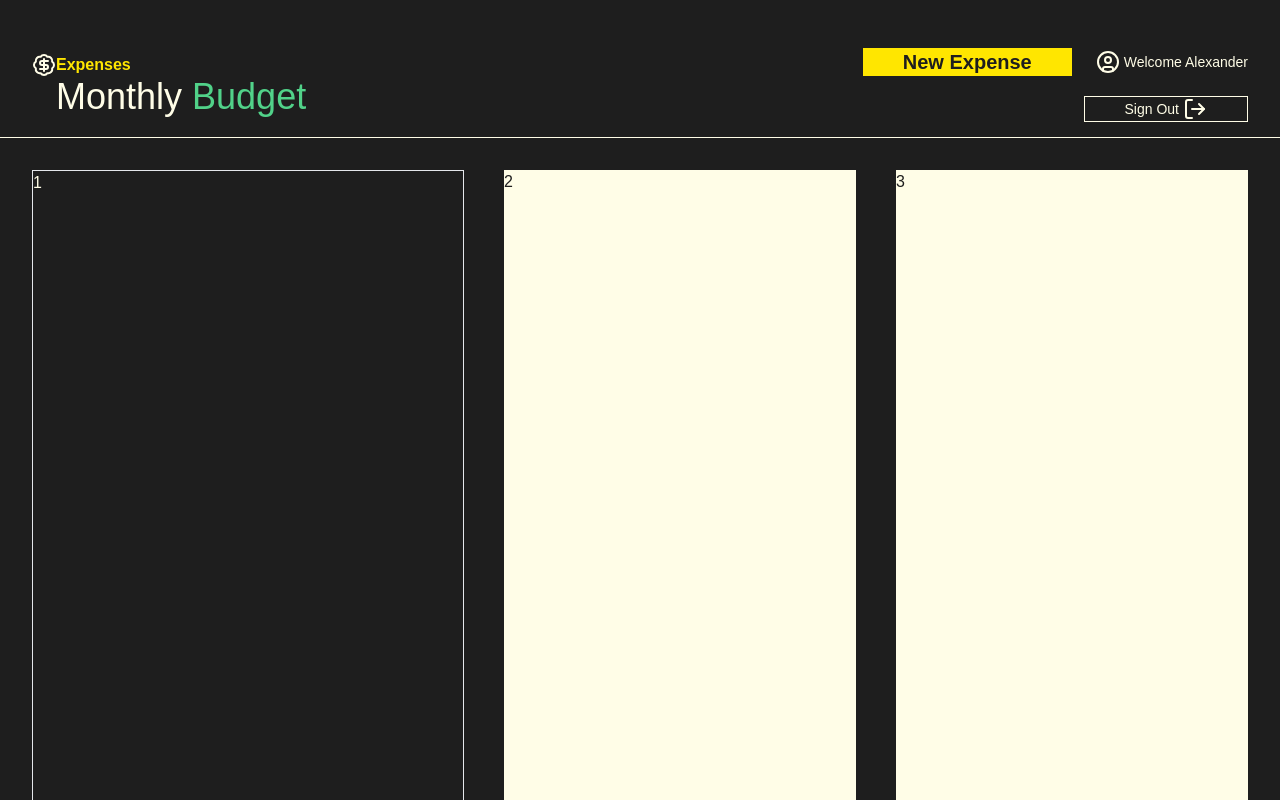
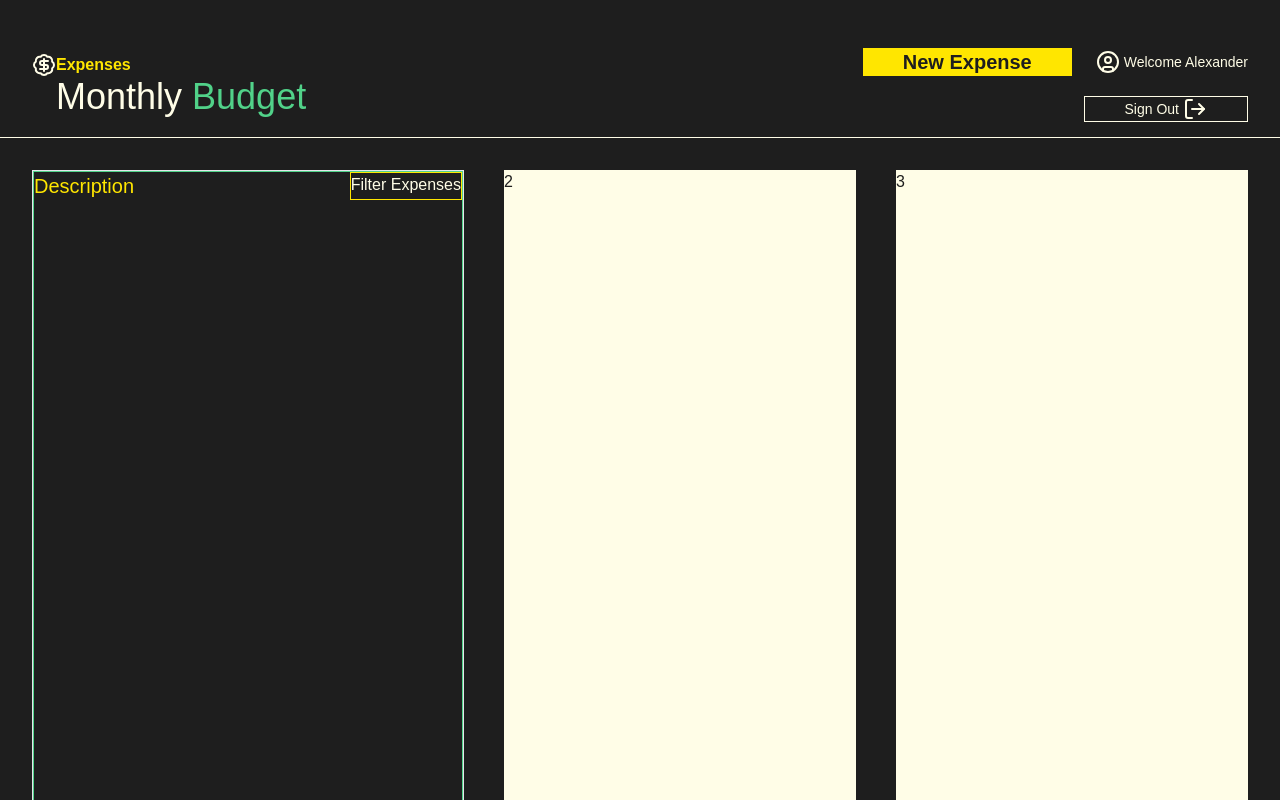
Before and after one commit to pseudoeazy/personal-budget-web, a Next.js app: page /user in a window 1280 px wide. Shown: the top 800 px of the page. Built offline with nearby package versions, Linux system fonts and the light colour scheme.

Commit message:
Add budget listing

```diff
--- a/src/app/user/page.tsx
+++ b/src/app/user/page.tsx
@@ -1,9 +1,12 @@
+import BudgetList from '@/components/home/budget-list';
 import React from 'react';
 
 const UserPage = () => {
   return (
     <div className="w-full flex gap-10 flex-col-reverse lg:flex-row ">
-      <section className="w-full lg:w-[34.5rem]  border h-screen ">1</section>
+      <section className="w-full lg:w-[34.5rem]  border h-screen ">
+        <BudgetList />
+      </section>
       <section className="flex-1 flex gap-10 flex-col sm:flex-row min-h-screen ">
         <div className="w-full sm:w-[22rem] flex-1 min-h-screen  bg-foreground text-background">
           2
--- /dev/null
+++ b/src/components/home/budget-list.tsx
@@ -0,0 +1,16 @@
+import React from 'react';
+
+const BudgetList = () => {
+  return (
+    <div className="w-full min-h-full border border-secondary">
+      <div className="flex justify-between ">
+        <div className="text-primary font-normal capitalize text-xl">
+          description
+        </div>
+        <div className="border border-primary"> Filter Expenses</div>
+      </div>
+    </div>
+  );
+};
+
+export default BudgetList;
```
